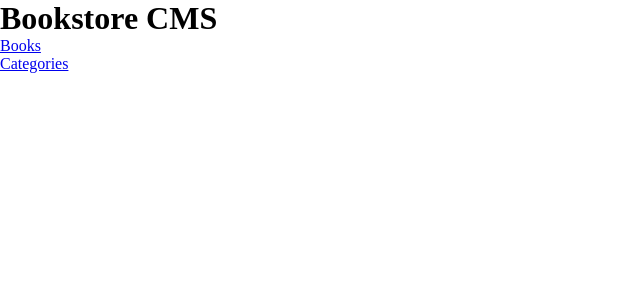
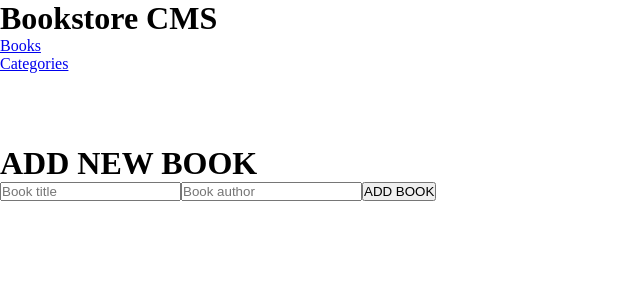
Before and after one commit to Lizdev-05/book-store, a React (Create React App) app: page / in a window 1280 px wide. Shown: the top 300 px of the page, without its empty margins (0-640 px from the left). Built offline with nearby package versions, Linux system fonts and the light colour scheme.

Commit message:
add book component was created

```diff
--- a/src/components/AddBook.js
+++ b/src/components/AddBook.js
@@ -0,0 +1,24 @@
+import React from 'react';
+
+const AddBook = () => (
+  <div>
+    <h1>ADD NEW BOOK</h1>
+    <form>
+      <input
+        type="text"
+        required
+        value=""
+        placeholder="Book title"
+      />
+      <input
+        type="text"
+        required
+        value=""
+        placeholder="Book author"
+      />
+      <button type="submit">ADD BOOK</button>
+    </form>
+  </div>
+);
+
+export default AddBook;
--- a/src/components/BookLists.js
+++ b/src/components/BookLists.js
@@ -1,4 +1,5 @@
 import React from 'react';
+import AddBook from './AddBook';
 
 const BookLists = () => {
   const books = [
@@ -30,6 +31,7 @@
           <li key={book.id} title={book.title} author={book.author} />
         ))}
       </ul>
+      <AddBook />
     </div>
   );
 };
```
